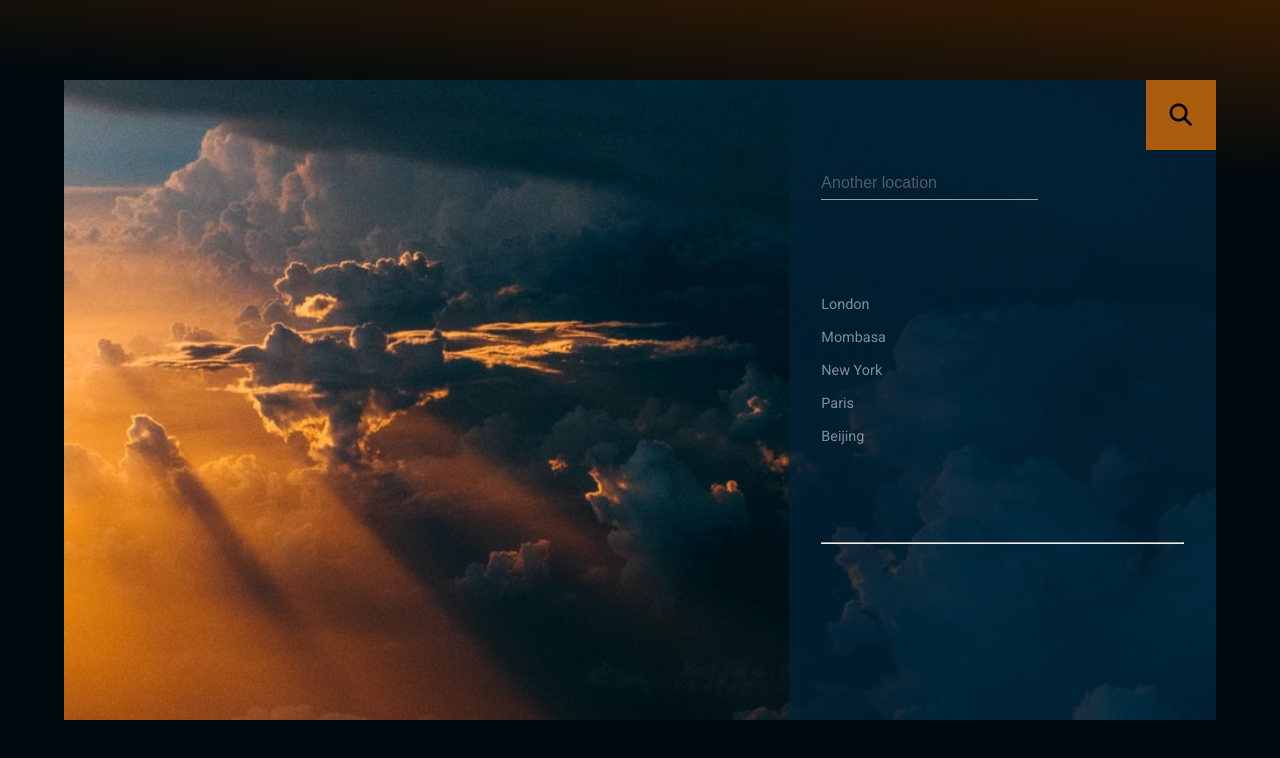
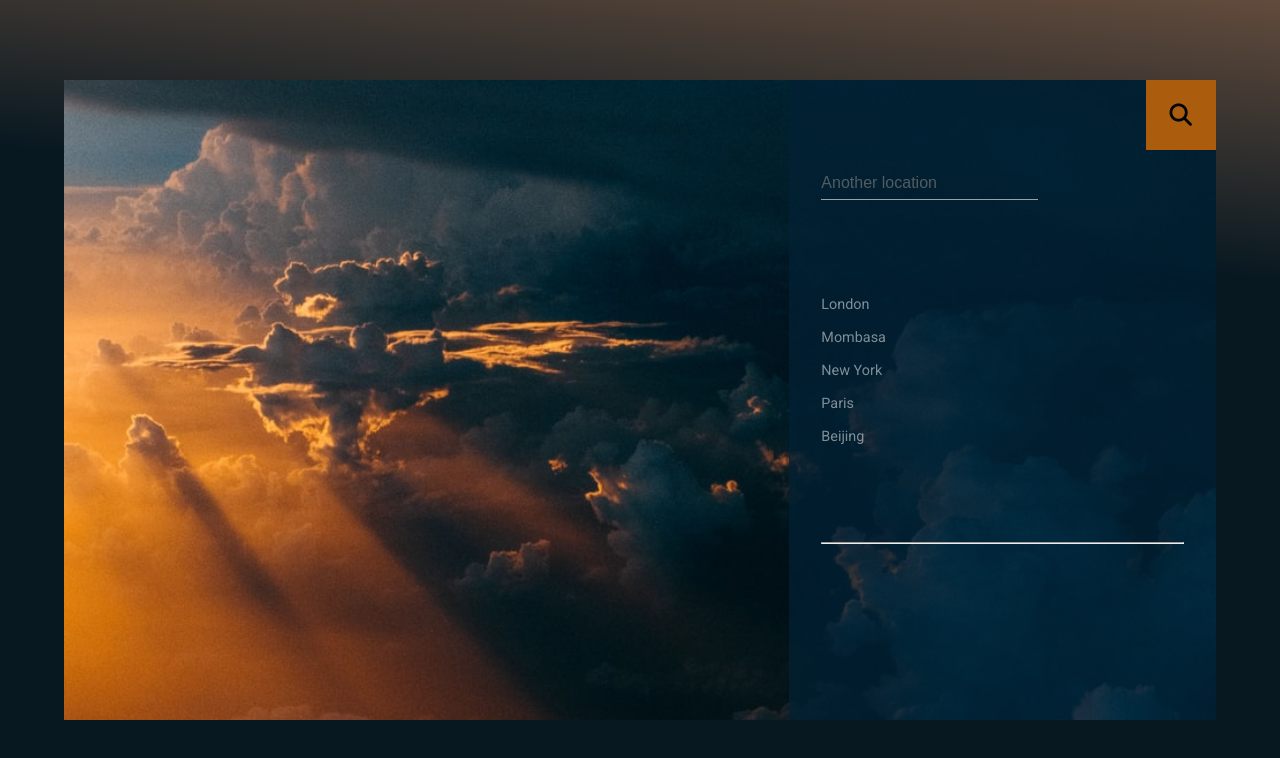
Before and after one commit to moryno/WeatherApp-Project, a plain HTML site: page index.html in a window 1280 px wide. Drawn offline with Linux system fonts and the light colour scheme; no server answers.

Commit message:
Modify the background color of the landing page to complement the entire outlook of the page

```diff
--- a/assets/css/index.css
+++ b/assets/css/index.css
@@ -16,7 +16,7 @@ body {
     align-items: center;
     justify-content: center;
 
-    background: linear-gradient(5deg, #00090e 80%,#381c02);
+    background: linear-gradient(6deg, #081821 70%,#624b3c);
 }
 
 #landingSection > #container {
```
